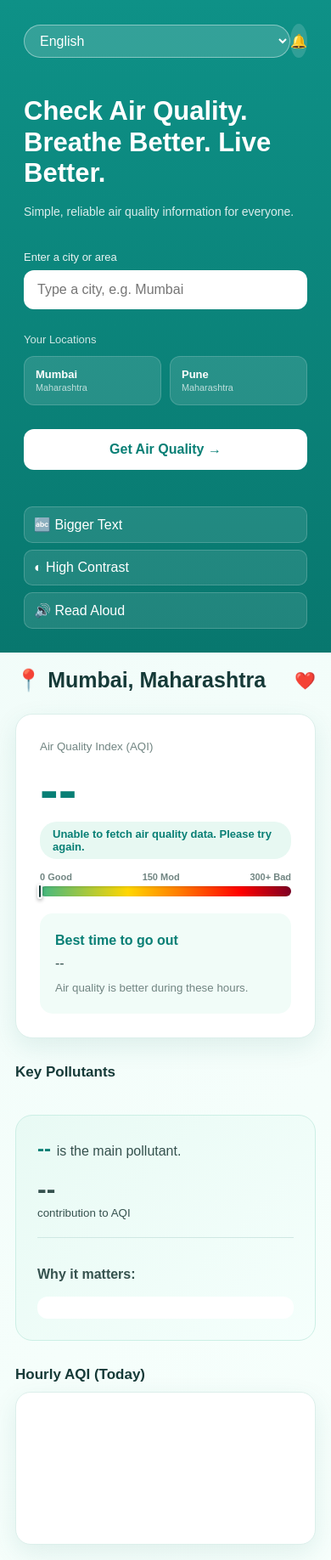
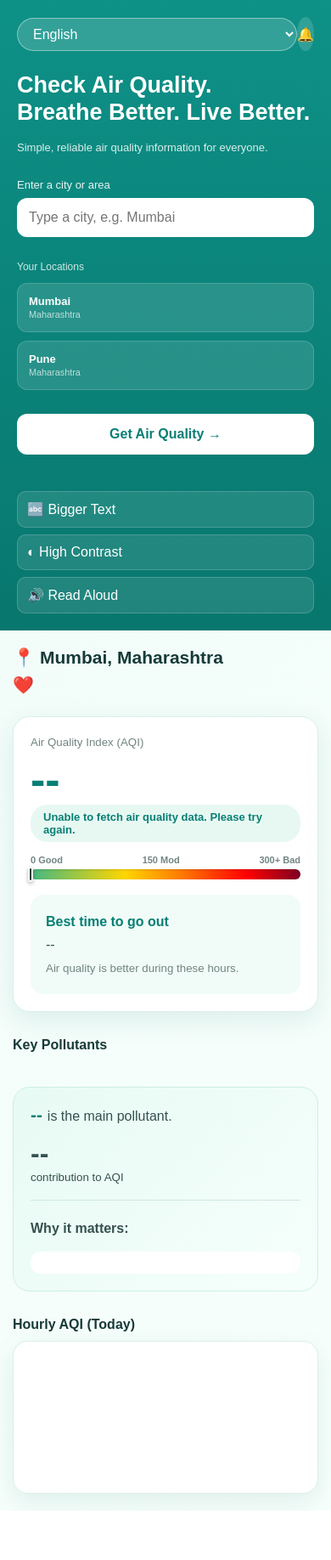
Before and after one commit to khushiyadwad-cell/AQI-final, a Flask app: page / in a window 390 px wide. Shown: the whole page at 85% size. After the commit the page ends 1778 px from the top, so only its background shows below. Run offline with Flask 3, Linux system fonts and the light colour scheme.

Commit message:
Implement mobile responsive styles in index.html
Added mobile phone view styles to improve layout on smaller screens.

```diff
--- a/templates/index.html
+++ b/templates/index.html
@@ -845,6 +845,159 @@
 .aqi-color-hazardous {
     color: #7e0023 !important; /* Dark Red / Purple */
 }
+
+/* =========================================================
+   MOBILE PHONE VIEW
+========================================================= */
+
+@media (max-width: 600px) {
+
+    /* ---------- GENERAL ---------- */
+
+    body {
+        display: block;
+        width: 100%;
+        overflow-x: hidden;
+    }
+
+    /* ---------- SIDEBAR ---------- */
+
+    .sidebar {
+        width: 100%;
+        min-height: auto;
+        padding: 20px;
+    }
+
+    .top-nav {
+        margin-bottom: 25px;
+    }
+
+    .hero-text h1 {
+        font-size: 27px;
+    }
+
+    .hero-text p {
+        font-size: 13px;
+        margin-bottom: 25px;
+    }
+
+    /* ---------- CITY SEARCH ---------- */
+
+    .city-input {
+        font-size: 16px;
+        padding: 14px;
+    }
+
+    .suggestions {
+        top: 65px;
+    }
+
+    /* ---------- LOCATION CARDS ---------- */
+
+    .location-cards {
+        flex-direction: column;
+        gap: 10px;
+    }
+
+    .loc-card {
+        width: 100%;
+    }
+
+    /* ---------- MAIN CONTENT ---------- */
+
+    .main-content {
+        width: 100%;
+        max-width: 100%;
+        padding: 20px 15px;
+        margin: 0;
+    }
+
+    .header-location {
+        flex-direction: column;
+        align-items: flex-start;
+        gap: 8px;
+    }
+
+    .header-location h2 {
+        font-size: 21px;
+    }
+
+    /* ---------- AQI CARD ---------- */
+
+    .aqi-overview-card {
+        width: 100%;
+        padding: 20px;
+        flex-direction: column;
+        align-items: flex-start;
+        gap: 18px;
+    }
+
+    .aqi-score {
+        font-size: 52px;
+    }
+
+    .best-time-box {
+        width: 100%;
+        min-width: 0;
+    }
+
+    /* ---------- POLLUTANTS ---------- */
+
+    .pollutant-grid {
+        grid-template-columns: 1fr;
+        gap: 12px;
+    }
+
+    .pollutant-card {
+        width: 100%;
+    }
+
+    /* ---------- MAIN POLLUTANT ---------- */
+
+    .cause-card {
+        width: 100%;
+        grid-template-columns: 1fr;
+        gap: 20px;
+        padding: 20px;
+    }
+
+    .cause-left {
+        border-right: none;
+        border-bottom: 1px solid #cfe8e3;
+        padding-right: 0;
+        padding-bottom: 18px;
+    }
+
+    .main-pollutant-name {
+        font-size: 21px;
+    }
+
+    /* ---------- HOURLY CHART ---------- */
+
+    .hourly-bar {
+        width: 100%;
+        overflow-x: auto;
+        padding: 15px;
+    }
+
+    /* ---------- BUTTONS ---------- */
+
+    .btn-action,
+    .access-btn {
+        width: 100%;
+    }
+
+    /* ---------- TEXT ---------- */
+
+    .section-title {
+        font-size: 12px;
+    }
+
+    h4 {
+        font-size: 16px;
+    }
+}
+
 </style>
 </head>
 
```
